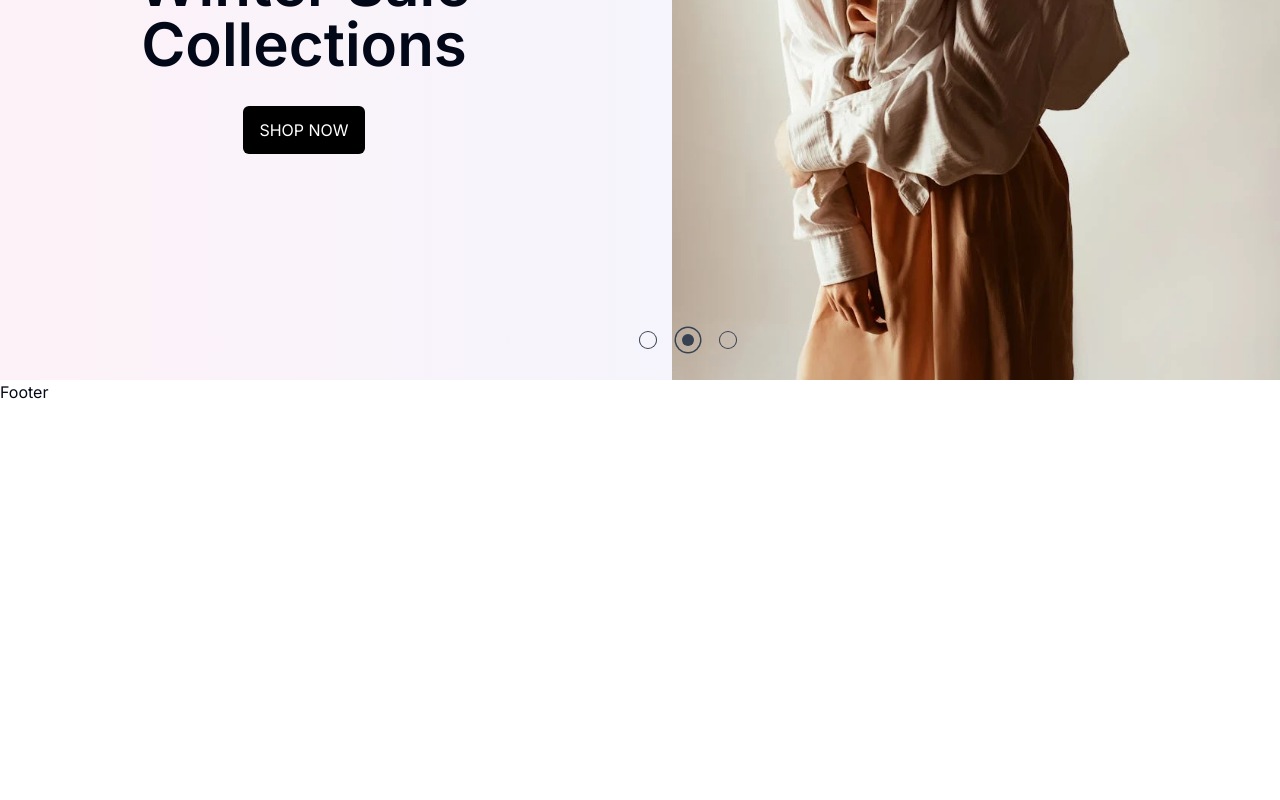
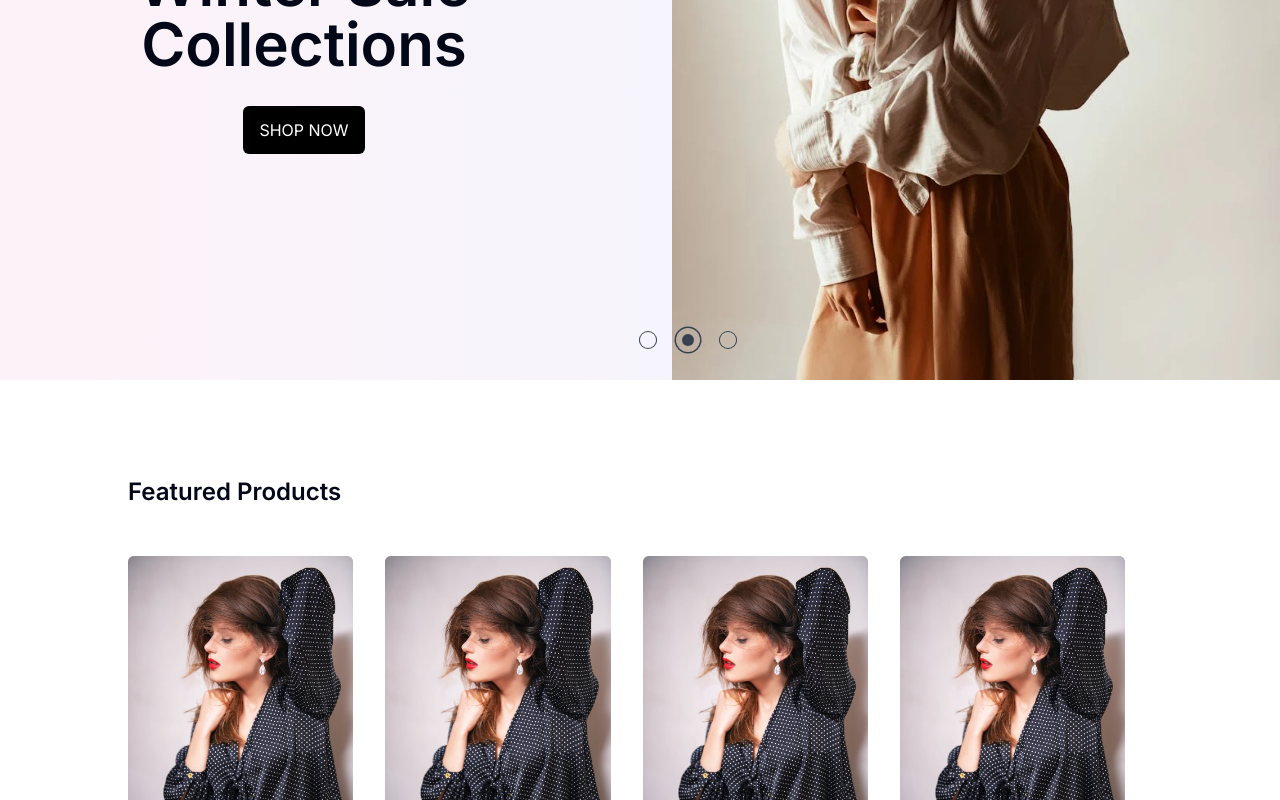
Before and after one commit to sdy2000/next-ecommerce, a Next.js app: page / in a window 1280 px wide. Shown: the part 420-1220 px from the top of the page. Before the commit the page ends 824 px from the top, so only its background shows below. Built offline with nearby package versions, Linux system fonts and the light colour scheme.

Commit message:
Create card-simple and card-list component

```diff
--- /dev/null
+++ b/src/app/(home-page)/_components/index.ts
@@ -0,0 +1,2 @@
+export * from './slider'
+export * from './product-list'
--- /dev/null
+++ b/src/app/(home-page)/_components/product-list.tsx
@@ -0,0 +1,14 @@
+import { CardSimple } from "@/components";
+
+export const ProductList = () => {
+  return (
+    <div className="mt-12 flex gap-x-8 gap-y-16 justify-start flex-wrap">
+      <CardSimple />
+      <CardSimple />
+      <CardSimple />
+      <CardSimple />
+      <CardSimple />
+      <CardSimple />
+    </div>
+  );
+};
--- /dev/null
+++ b/src/app/(home-page)/page.tsx
@@ -0,0 +1,15 @@
+import { ProductList, Slider } from "./_components";
+
+const HomePage = () => {
+  return (
+    <div className="">
+      <Slider />
+      <div className="mt-24 px-4 md:px-8 lg:px-16 xl:px-32 2xl:px-64">
+        <h2 className="text-2xl font-semibold">Featured Products</h2>
+        <ProductList />
+      </div>
+    </div>
+  );
+};
+
+export default HomePage;
--- a/src/app/page.tsx
+++ /dev/null
@@ -1,9 +0,0 @@
-import { Slider } from "@/components"
-
-const HomePage = () => {
-  return (
-    <div className=''><Slider /></div>
-  )
-}
-
-export default HomePage
--- /dev/null
+++ b/src/components/card-simple.tsx
@@ -0,0 +1,37 @@
+import Link from "next/link";
+import Image from "next/image";
+
+export const CardSimple = () => {
+  return (
+    <Link
+      href="/test"
+      className="w-full sm:w-[45%] lg:w-[22%] flex flex-col gap-4"
+    >
+      <div className="relative w-full h-80">
+        <Image
+          src="/images/test-image1.jpg"
+          alt=""
+          fill
+          priority
+          sizes="25vw"
+          className="absolute object-cover rounded-md z-10 hover:opacity-0 transition-opacity duration-500"
+        />
+        <Image
+          src="/images/test-image2.jpg"
+          alt=""
+          fill
+          sizes="25vw"
+          className="absolute object-cover rounded-md"
+        />
+      </div>
+      <div className="flex justify-between">
+        <span className="font-medium">Product Name</span>
+        <span className="font-semibold">$49</span>
+      </div>
+      <div className="text-sm text-gray-500">My description</div>
+      <button className="rounded-2xl w-max ring-1 ring-lama text-lama py-2 px-4 text-xs hover:bg-lama hover:text-white duration-200">
+        Add to Cart
+      </button>
+    </Link>
+  );
+};
--- a/src/components/index.ts
+++ b/src/components/index.ts
@@ -1,6 +1,5 @@
 export * from './navbar'
 export * from './footer'
 
-export * from './slider'
-
 export * from './modal'
+export * from './card-simple'
```
Also changed, not shown: src/app/(home-page)/_components/slider.tsx (renamed from src/components/slider.tsx, +4 -3 lines).
